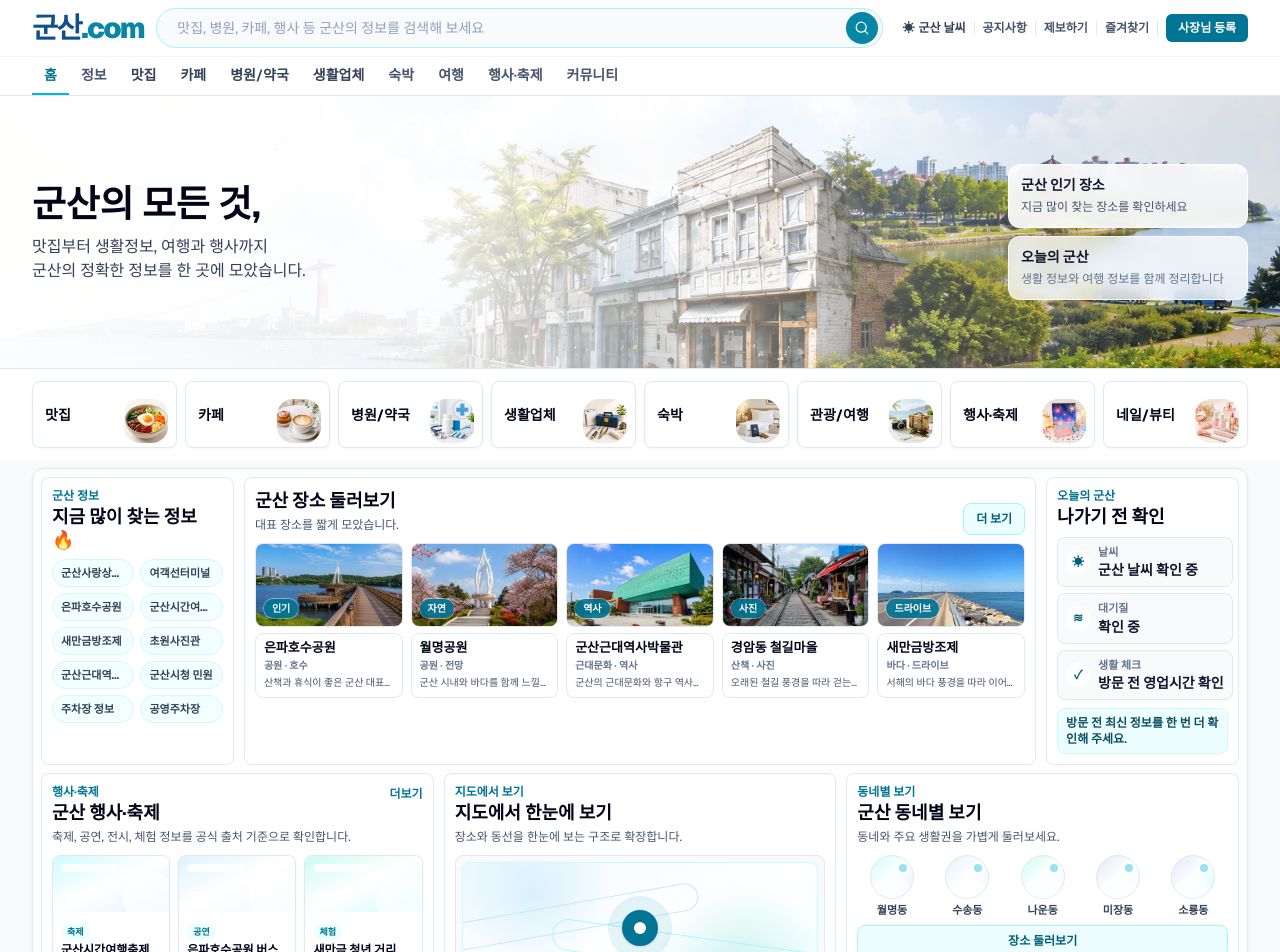
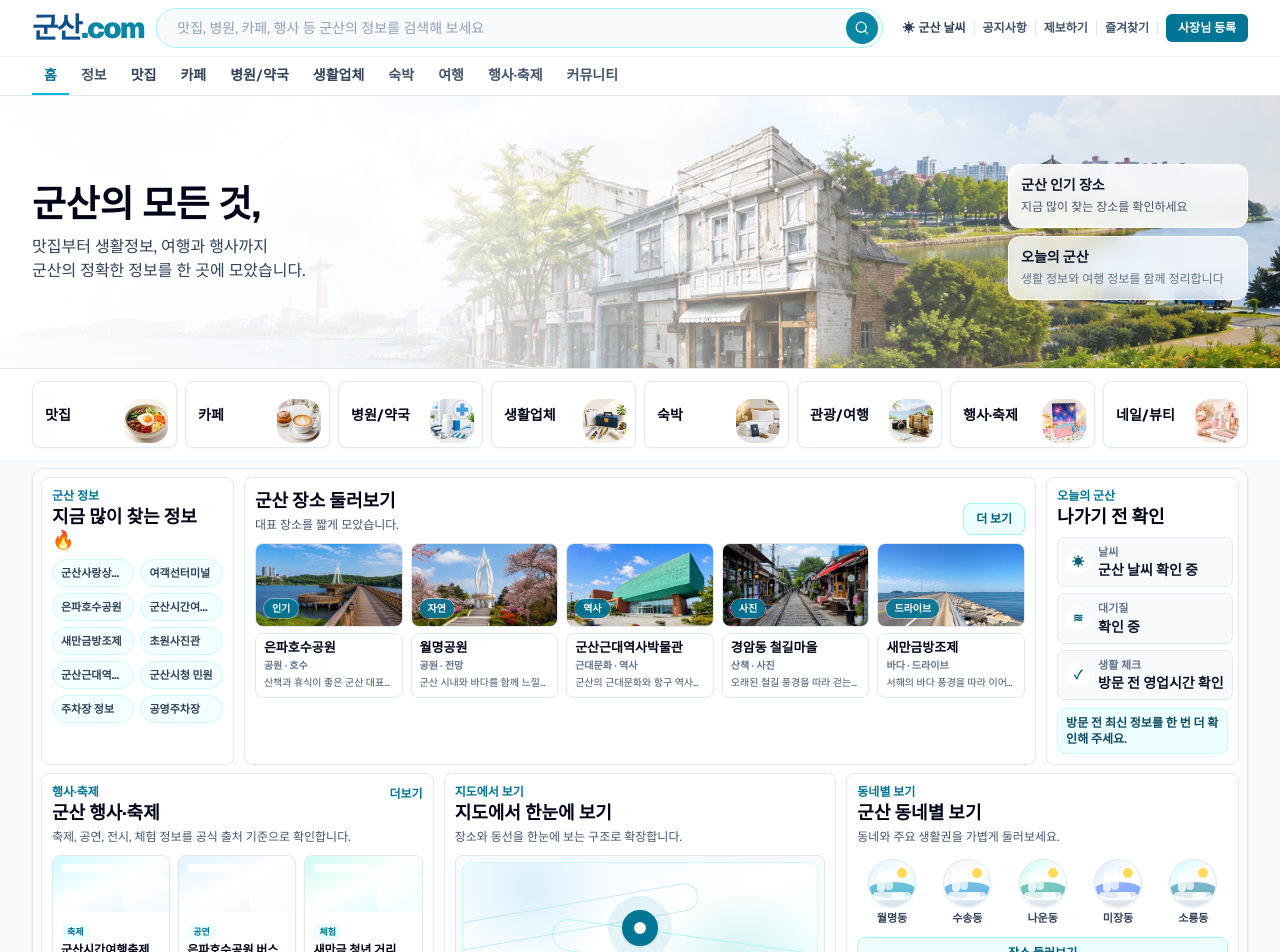
Before and after one commit to Aprasaks/gunsan-com, a Next.js app: page / in a window 1280 px wide. Shown: the top 952 px of the page. Built offline with nearby package versions, Linux system fonts and the light colour scheme; no server answers.

Commit message:
동네별 보기 원형 썸네일형 보정 #32

```diff
--- a/components/NeighborhoodSection.tsx
+++ b/components/NeighborhoodSection.tsx
@@ -1,11 +1,36 @@
 import Link from "next/link";
 
 const neighborhoodItems = [
-  { key: "wolmyeong", label: "월명동", tone: "from-cyan-100 via-white to-sky-100" },
-  { key: "susong", label: "수송동", tone: "from-sky-100 via-white to-slate-100" },
-  { key: "naun", label: "나운동", tone: "from-teal-100 via-white to-cyan-50" },
-  { key: "mijang", label: "미장동", tone: "from-slate-200 via-white to-sky-50" },
-  { key: "soryong", label: "소룡동", tone: "from-blue-100 via-white to-cyan-100" },
+  {
+    key: "wolmyeong",
+    label: "월명동",
+    tone: "from-sky-100 via-white to-cyan-100",
+    accent: "bg-cyan-600/70",
+  },
+  {
+    key: "susong",
+    label: "수송동",
+    tone: "from-slate-100 via-white to-sky-100",
+    accent: "bg-sky-600/65",
+  },
+  {
+    key: "naun",
+    label: "나운동",
+    tone: "from-teal-100 via-white to-cyan-50",
+    accent: "bg-teal-600/65",
+  },
+  {
+    key: "mijang",
+    label: "미장동",
+    tone: "from-blue-100 via-white to-slate-100",
+    accent: "bg-blue-600/60",
+  },
+  {
+    key: "soryong",
+    label: "소룡동",
+    tone: "from-cyan-100 via-white to-sky-50",
+    accent: "bg-cyan-700/65",
+  },
 ] as const;
 
 export default function NeighborhoodSection() {
@@ -24,17 +49,27 @@ export default function NeighborhoodSection() {
           <button
             key={item.key}
             type="button"
-            className="min-w-0 text-xs font-bold text-slate-700"
+            className="group min-w-0 rounded-lg px-1 py-1 text-xs font-bold text-slate-700 transition hover:bg-slate-50"
           >
             <span
               className={[
-                "relative mx-auto block h-11 w-11 overflow-hidden rounded-full border border-slate-200 bg-gradient-to-br",
+                "relative mx-auto block h-12 w-12 overflow-hidden rounded-full border border-slate-200 bg-gradient-to-br shadow-sm shadow-slate-200/70 transition group-hover:border-cyan-200",
                 item.tone,
               ].join(" ")}
               aria-hidden="true"
             >
-              <span className="absolute bottom-[-10px] left-1/2 h-7 w-10 -translate-x-1/2 rounded-full bg-white/75" />
-              <span className="absolute right-1.5 top-2 h-2 w-2 rounded-full bg-cyan-500/40" />
+              <span className="absolute inset-x-0 bottom-0 h-5 bg-gradient-to-t from-slate-300/70 to-transparent" />
+              <span
+                className={[
+                  "absolute bottom-2 left-1/2 h-4 w-12 -translate-x-1/2 rounded-[50%] opacity-80",
+                  item.accent,
+                ].join(" ")}
+              />
+              <span className="absolute bottom-1.5 left-1 h-2 w-8 rounded-full bg-white/75" />
+              <span className="absolute bottom-1.5 right-1 h-2 w-5 rounded-full bg-white/70" />
+              <span className="absolute left-2 top-3 h-5 w-2 rounded-sm bg-white/80" />
+              <span className="absolute left-4 top-2.5 h-5 w-2 rounded-sm bg-white/70" />
+              <span className="absolute right-2 top-2 h-2.5 w-2.5 rounded-full bg-amber-300/80" />
             </span>
             <span className="mt-1 block w-full truncate text-center text-[11px]">
               {item.label}
```
